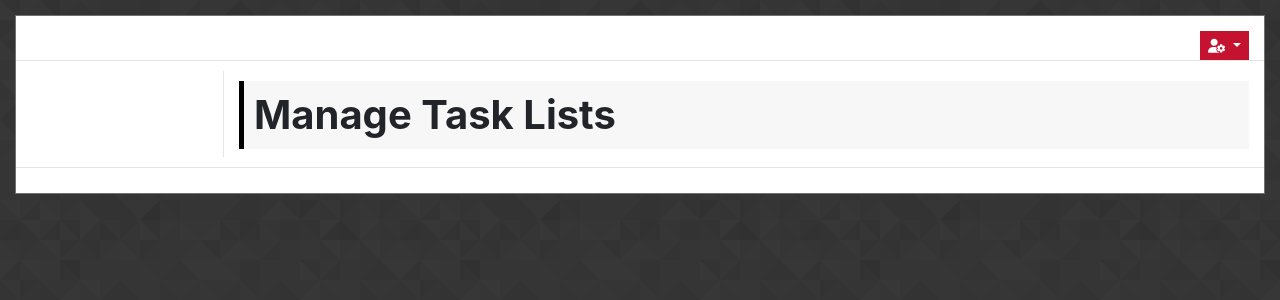
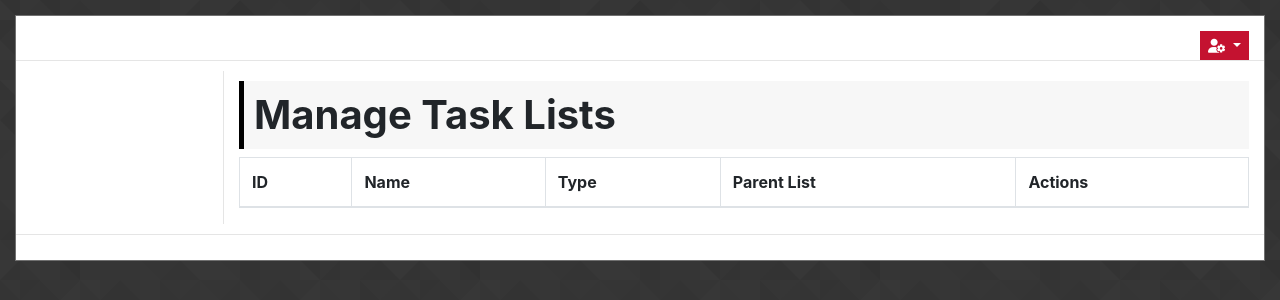
Before and after one commit to Robtych121/Task-Manager, a Django app: page /manage_task_lists/ in a window 1280 px wide. Shown: the top 300 px of the page. Run offline with Django 3.2, Linux system fonts and the light colour scheme; data that the repository does not hold is empty; some libraries are stand-ins or nearby versions.

Commit message:
deleting grouped lists functionality added

```diff
--- a/task_lists/contexts.py
+++ b/task_lists/contexts.py
@@ -3,7 +3,7 @@ from .models import Task_List
 
 def get_task_lists(request):
     task_lists = Task_List.objects.exclude(parent_list__isnull=False).order_by('name')
-    return { 'task_lists': task_lists}
+    return { 'nav_task_lists': task_lists}
 
 
 def get_sub_task_lists(request):
--- a/task_lists/templates/manage_task_lists.html
+++ b/task_lists/templates/manage_task_lists.html
@@ -5,5 +5,33 @@
 {% block page_heading%}Manage Task Lists{% endblock %}
 
 {% block content %}
+<table class="table table-bordered table-striped">
+    <thead>
+      <tr>
+        <th>ID</th>
+        <th>Name</th>
+        <th>Type</th>
+        <th>Parent List</th>
+        <th>Actions</th>
+      </tr>
+    </thead>
+    <tbody>
+        {% for task_list in task_lists %}
+      <tr>
+        <td>{{ task_list.id }}</td>
+        <td>{{ task_list.name }}</td>
+        <td>{{ task_list.type }}</td>
+        <td>{{ task_list.parent_list }}</td>
+        <td>
+            <div class="btn-group btn-group-sm" role="group" aria-label="Actions">
+                <a type="button" href="{% url 'delete_task_list_post_manage' task_list.id %}" class="btn btn-danger">Delete</a>
+                <a type="button" class="btn btn-info">Edit</a>
+            </div>
+        </td>
+      </tr>
+      {% endfor %}
+    </tbody>
+  </table>
+
 
 {% endblock %}
--- a/task_lists/urls.py
+++ b/task_lists/urls.py
@@ -1,6 +1,6 @@
 from django.contrib.auth import views
 from django.urls import path
-from .views import create_or_edit_task_list, view_list, create_new_task_post, delete_task_list_post, manage_task_lists
+from .views import create_or_edit_task_list, view_list, create_new_task_post, delete_task_list_post, manage_task_lists, delete_task_list_post_manage
 
 urlpatterns = [
     path('manage_task_lists/', manage_task_lists, name="manage_task_lists"),
@@ -8,4 +8,5 @@ urlpatterns = [
     path('new_task_list/', create_or_edit_task_list, name="create_or_edit_task_list"),
     path('new_task/', create_new_task_post, name="create_new_task_post"),
     path('delete_list/<int:id>', delete_task_list_post, name="delete_task_list_post"),
+    path('delete_list_from_manager/<int:id>', delete_task_list_post_manage, name="delete_task_list_post_manage"),
 ]
--- a/task_lists/views.py
+++ b/task_lists/views.py
@@ -76,3 +76,19 @@ def manage_task_lists(request):
     task_lists = Task_List.objects.all().order_by('name')
 
     return render(request, 'manage_task_lists.html', {'task_lists': task_lists})
+
+
+def delete_task_list_post_manage(request, id):
+    """
+    Deletes the selected list and redirects to manage lists page
+    """
+    task_list = Task_List.objects.get(pk=id)
+
+    if task_list.type == 'Normal':
+        task_list.delete()
+        return redirect('manage_task_lists')
+    else:
+        sublists = Task_List.objects.filter(parent_list=id)
+        sublists.delete()
+        task_list.delete()
+        return redirect('manage_task_lists')
--- a/templates/partials/navigation.html
+++ b/templates/partials/navigation.html
@@ -19,7 +19,7 @@
   </ul>
   <p class="menu_section">Shared Lists</p>
   <ul class="nav nav-pills flex-column">
-    {% for task_list in task_lists %}
+    {% for task_list in nav_task_lists %}
     {% if task_list.type == 'Normal' %}
     <li class="nav-item">
       <a class="nav-link" href="{% url 'view_list' task_list.id %}"><i class="fas fa-bars"></i> {{ task_list.name }}</a>
```
